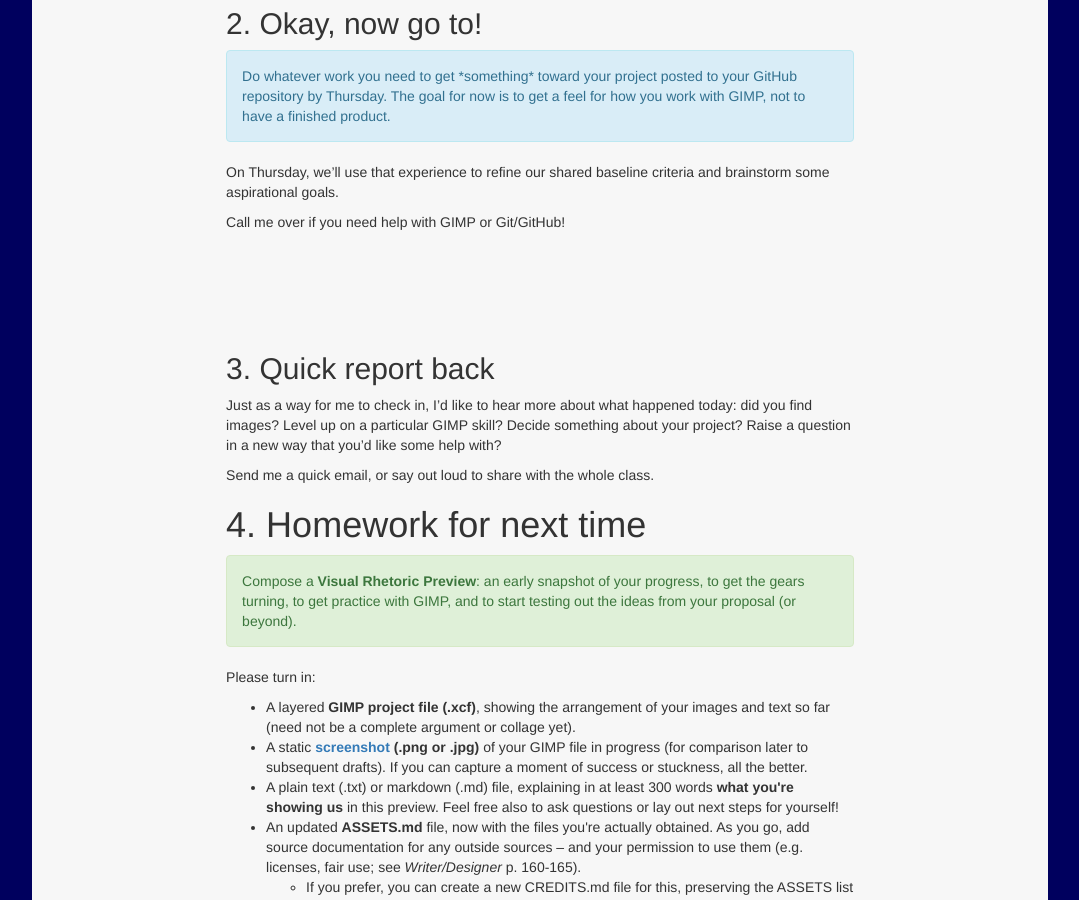
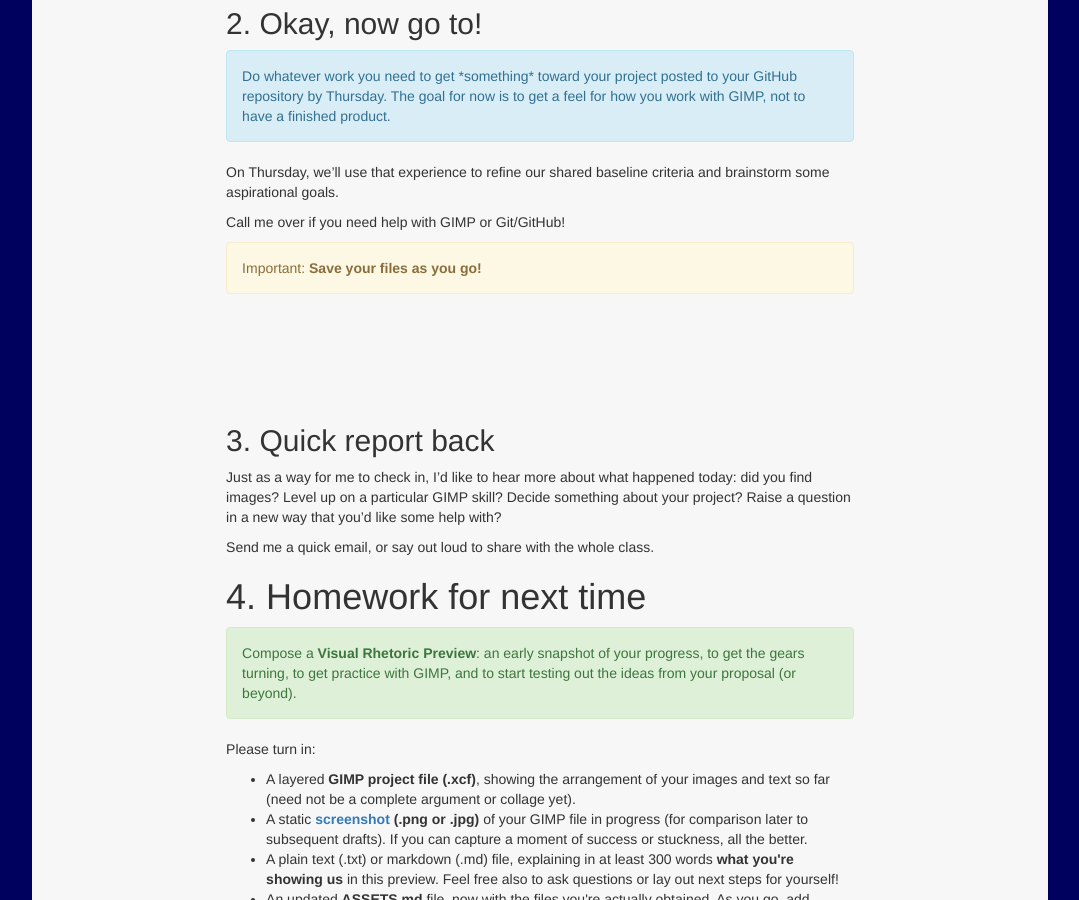
Before and after one commit to benmiller314/cdm2019fall, a Jekyll site: the page built from plans/lesson-12.md, in a window 1280 px wide and 900 px high, scrolled down 950 px. Shown: the whole window, without its empty margins (100-1179 px from the left). Built offline with Jekyll 4.4.1, drawn with Linux system fonts in a browser that asks for light colours; our own code applies the rules of GitHub Pages for plain Markdown files.

Commit message:
save your files!

```diff
--- a/plans/lesson-12.md
+++ b/plans/lesson-12.md
@@ -49,6 +49,9 @@ On Thursday, we'll use that experience to refine our shared baseline criteria an
 
 Call me over if you need help with GIMP or Git/GitHub!
 
+<div class="alert alert-warning">
+Important: <strong>Save your files as you go!</strong>
+</div>
 
 <div style="height:50px; height:10vh;">
 <!-- This div left intentionally blank, for spacing -->
```
